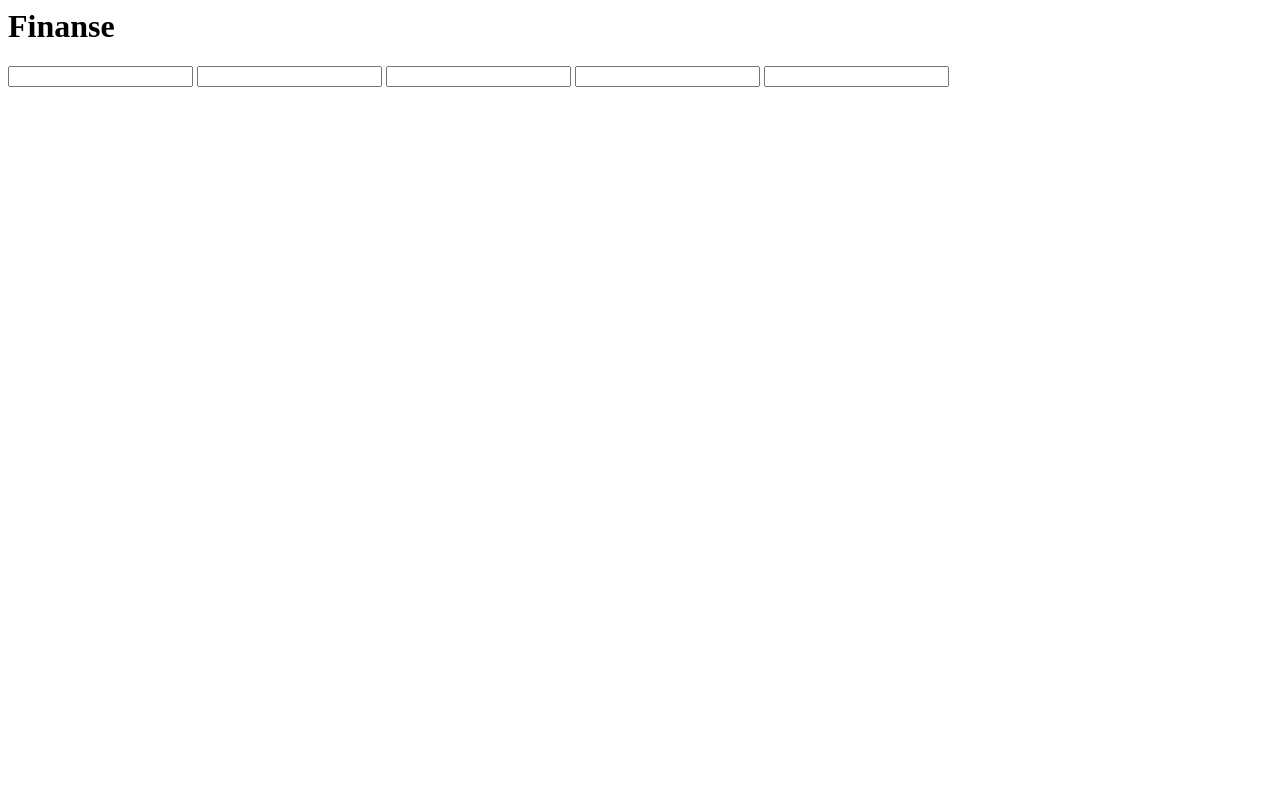
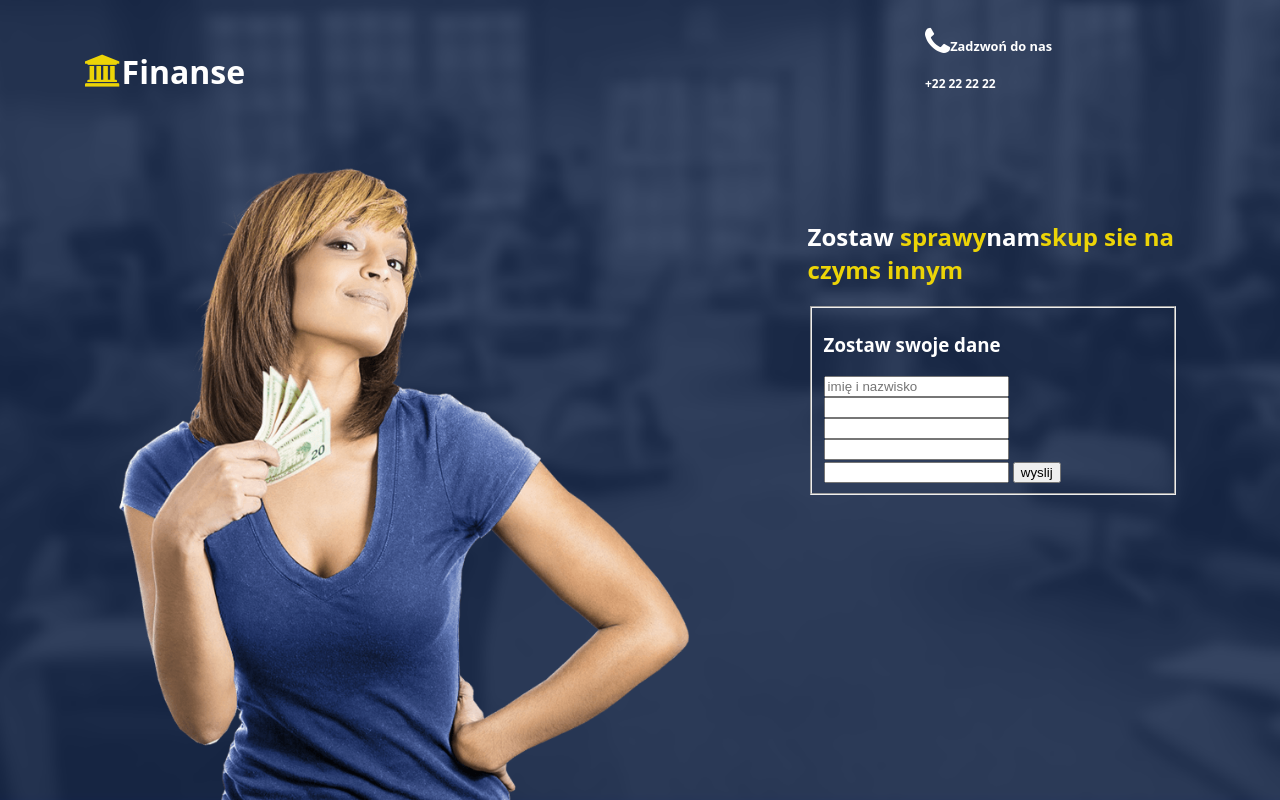
Before and after one commit to pgradkowska/7_sass_landing_page, a website: page app/index.html in a window 1280 px wide. Drawn offline with Linux system fonts and the light colour scheme; files whose address does not match are found by name.

Commit message:
comit niedzilea start

```diff
--- a/app/index.html
+++ b/app/index.html
@@ -1,9 +1,10 @@
 <html>
+
 <head>
     <meta charset="UTF-8">
     <title>Landing page</title>
     <script src="js/main.js"></script>
-    <link rel="css/fonts/font-awesome-4.7.0/css/font-awesome.min.css">
+    <link rel="stylesheet" href="../font-awesome-4.7.0/css/font-awesome.min.css">
     <link rel="stylesheet" href="css/style.css">
 </head>
 
@@ -12,21 +13,43 @@
     <header>
         <div class='container'>
             <div id='header_logo'>
-          <i class='fa fa-university'></i>
+                <i class="fa fa-university" aria-hidden="true"></i>
                 <h1>Finanse</h1>
             </div>
-   <div id='header_contact'></div>
+            <div id='header_contact'>
+                <i class="fa fa-phone" aria-hidden="true"></i>
+                <span class='call'><h4>Zadzwoń do nas</h4></span>
+                <span class='number'><h5>+22 22 22 22</h5></span>
+            </div>
         </div>
 
 
     </header>
-<span></span>
 
+    <section id='form_section'>
+       <div id='container'>
+        <div class='form_section_right'>
+            <h2 class="caption">
+                Zostaw <span class="yellow">sprawy</span>nam<span class="yellow">skup sie na czyms innym</span>
+            </h2>
+            <form action="" id="main-form">
+                <fieldset>
+                   <h3>Zostaw swoje dane</h3>
+                    <input type="text" placeholder="imię i nazwisko" id="form_name">
                     <input type="text">
                     <input type="text">
                     <input type="text">
                     <input type="text">
-<input type="text">
+                    <input type='submit' value="wyslij"></submit>
+
+                </fieldset>
+            </form>
+            </div>
+        </div>
+    </section>
+    <span></span>
+
+
 
     <footer>
         <div></div>
@@ -34,4 +57,5 @@
     </footer>
 
 </body>
+
 </html>
--- a/app/scss/_form_section.scss
+++ b/app/scss/_form_section.scss
@@ -1,5 +1,5 @@
 #form_section {
-    background-image: url(/background.png);
+    background-image: url(../../background.png);
     background-position: top;
     background-size: cover;
     height: 100vh;
@@ -9,4 +9,29 @@
         top:25%;
         @include right-col-elements;
     }
+
+    main_form {
+        bakground-color: $main-color;
+        fieldset {
+            border-style:none;
+        }
+
+        input: not([type='submit']), texarea {
+            @include inputs;
+            margin-bottom:auto;
+            font-family: $main-font;
+        }
+
+        input[type='submit'] {
+            @include inputs-submit;
+            margin-bottom: 10px;
+            transition:all .3s;
+
+            &:hover {
+                background-color: white;
+                cursor: pointer;
+            }
+        }
+    }
+
 }
--- /dev/null
+++ b/app/scss/_general.scss
@@ -0,0 +1,32 @@
+@import 'variables';
+@import 'mixins';
+
+* {
+    box-sizing: border-box;
+}
+
+body {
+    margin: 0;
+    background-color: $main-color;
+    font-family: $main-font;
+}
+
+header, section {
+    width: 100%;
+}
+.container {
+    width: 1170px;
+    margin-left:auto;
+    margin-right: auto;
+    position: relative;
+    height:auto;
+}
+
+.yellow {
+    color: $yellow-color;
+}
+
+.col_1-2 {
+    width: 50%;
+    float: left;
+}
--- /dev/null
+++ b/app/scss/_header.scss
@@ -0,0 +1,50 @@
+header {
+    position: absolute;
+    margin: auto;
+    left: 0;
+    right: 0;
+    top: 0;
+    color: white;
+    padding: 20px 0;
+    z-index: 10;
+
+    #header_logo {
+        display: inline-block;
+        float:left;
+        margin: 30px;
+
+        h1 {
+            display: inline-block;
+            margin: 0;
+        }
+
+        .fa {
+            @include fa-header;
+            color: $yellow-color;
+            line-height: 43px;
+        }
+    }
+
+
+    #header_contact {
+        display: inline-block;
+        float:right;
+        width: 300px;
+
+        .fa {
+            @include fa-header;
+            line-height: 45px;
+        }
+
+        span {
+            display: block;
+            &.call {
+                font-size:0.8em;
+            }
+            &.number {
+                font-size: 0.9em;
+            }
+        }
+    }
+
+}
--- a/app/scss/_mixins.scss
+++ b/app/scss/_mixins.scss
@@ -10,3 +10,16 @@
     width: 370px;
 
 }
+
+@mixin inputs {
+    padding: 10px;
+    width: 100%;
+}
+
+@mixin inpts-submit {
+    padding:20px;
+    background-color: $yellow-color;
+    font-size: 1.2em;
+    font-weight: 700;
+    border: 0px solid white;
+}
--- /dev/null
+++ b/app/scss/_variables.scss
@@ -0,0 +1,7 @@
+$main-font: 'Open Sans', sans-serif;
+
+$main-color:#001d8a;
+
+$yellow-color: #ecd407 ;
+
+$grey-color: #292929;
--- /dev/null
+++ b/app/scss/style.scss
@@ -0,0 +1,5 @@
+@import 'general';
+@import 'header';
+@import 'mixins';
+@import 'variables';
+@import 'form_section';
```
Also changed, not shown: app/css/style.css, app/scss/_zmienne.scss (deleted), app/scss/footer.scss (deleted), app/scss/header.scss (deleted), 1 other file. Lines whose indentation alone changed are shown as unchanged.
